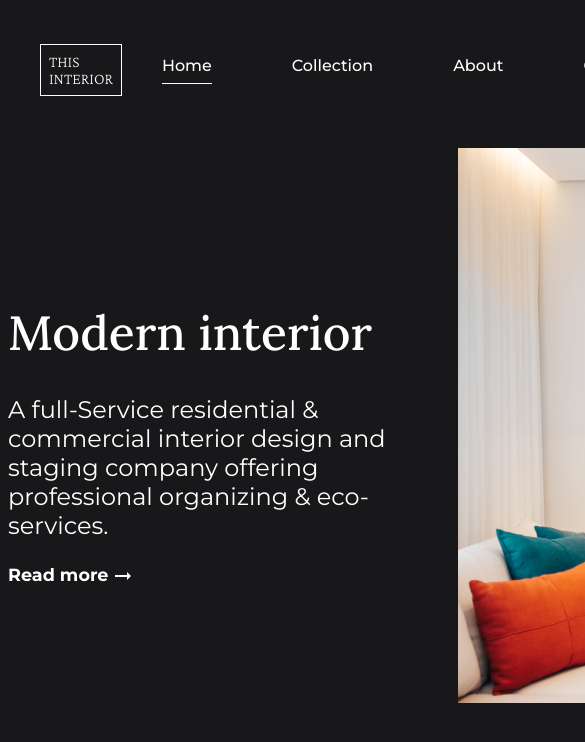
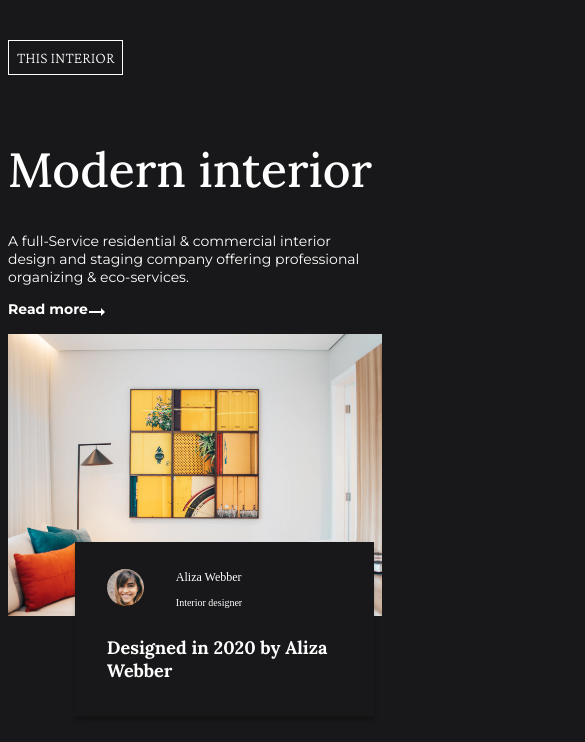
Before and after one commit to lucyGMDev/interior-consultant-master, a plain HTML site: page index.html in a window 390 px wide. Shown: the top 742 px of the page, 585 px wide, since content can reach past the window. Drawn offline with nearby package versions, Linux system fonts and the light colour scheme.

Commit message:
Mobile view done

```diff
--- a/assets/css/style.css
+++ b/assets/css/style.css
@@ -1,4 +1,4 @@
-:root{
+:root {
   --main-bg-color: #181719;
 }
 * {
@@ -58,14 +58,14 @@ body {
 }
 .description__cta {
   position: relative;
-  height:3rem;
+  height: 3rem;
   font-family: "Montserrat", sans-serif;
   font-weight: 700;
   color: #fff;
   font-size: 1.1rem;
   text-decoration: none;
 }
-.description__cta--icon{
+.description__cta--icon {
   position: absolute;
   top: 0;
   right: -1.5em;
@@ -92,7 +92,7 @@ body {
   background-color: var(--main-bg-color);
   width: 410px;
   padding: 1em 2em;
-  box-shadow: 0 4px 4px rgba(0, 0, 0,0.25);
+  box-shadow: 0 4px 4px rgba(0, 0, 0, 0.25);
 }
 
 .designer-data__header {
@@ -114,3 +114,53 @@ body {
   font-weight: 700;
   font-size: 1.5rem;
 }
+
+@media (max-width: 750px) {
+  .page-header{
+    padding-left: 0;
+  }
+  .header-nav {
+    display: none;
+  }
+  .page-content {
+    flex-direction: column;
+  }
+  .page-description {
+    width: 100%;
+  }
+
+  .description__title {
+    font-size: 3rem;
+  }
+  .description__text {
+    font-size: 14px;
+    width: 100%;
+  }
+  .description__cta {
+    font-size: 14px;
+  }
+  .desing-data {
+    width: 100%;
+  }
+  .desing__image {
+    width: 100%;
+  }
+  .designer-data {
+    width: 80%;
+    max-width: 300px;
+    right: .5em;
+    bottom: -6em;
+  }
+  .designer__image{
+    width: 37px;
+  }
+  .designer__name {
+    font-size: 12px;
+  }
+  .designer__job {
+    font-size: 10px;
+  }
+  .desing__info{
+    font-size: 18px;
+  }
+}
```
Also changed, not shown: index.html (+0 -1 lines).
